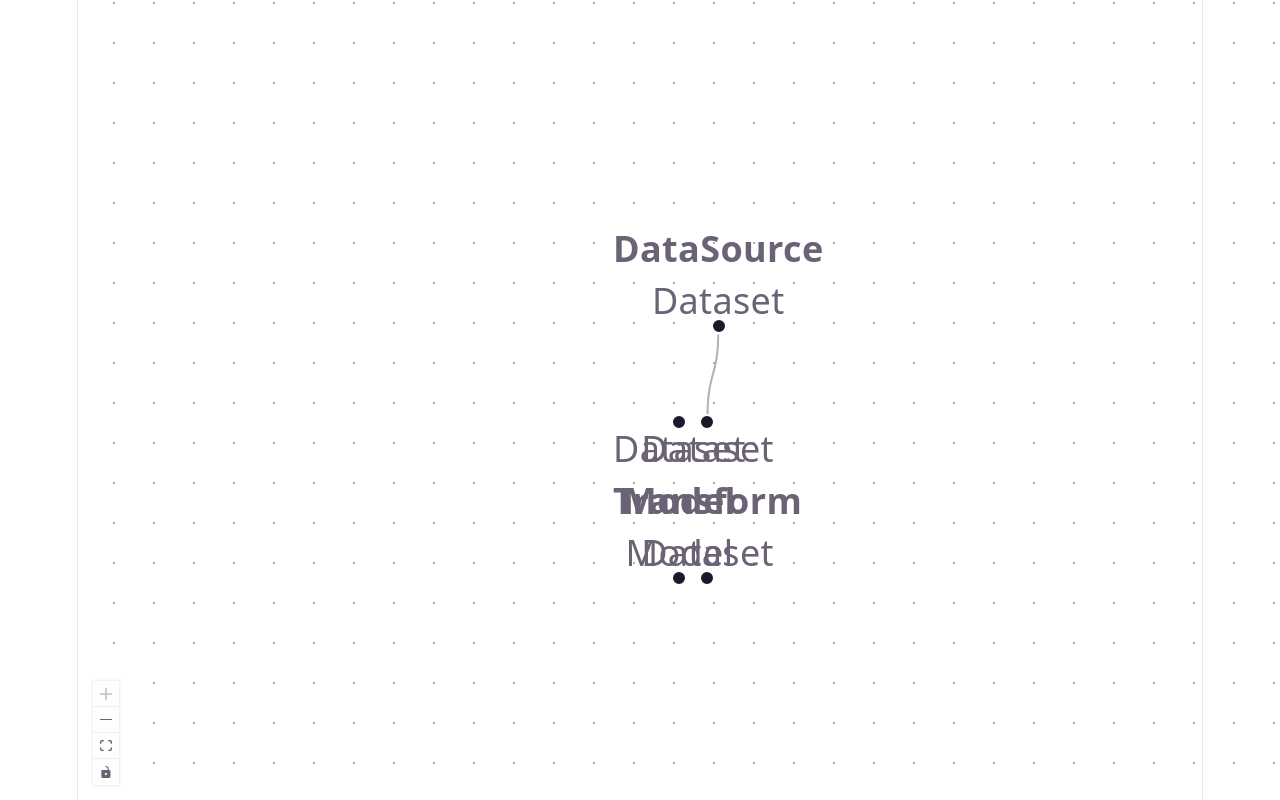
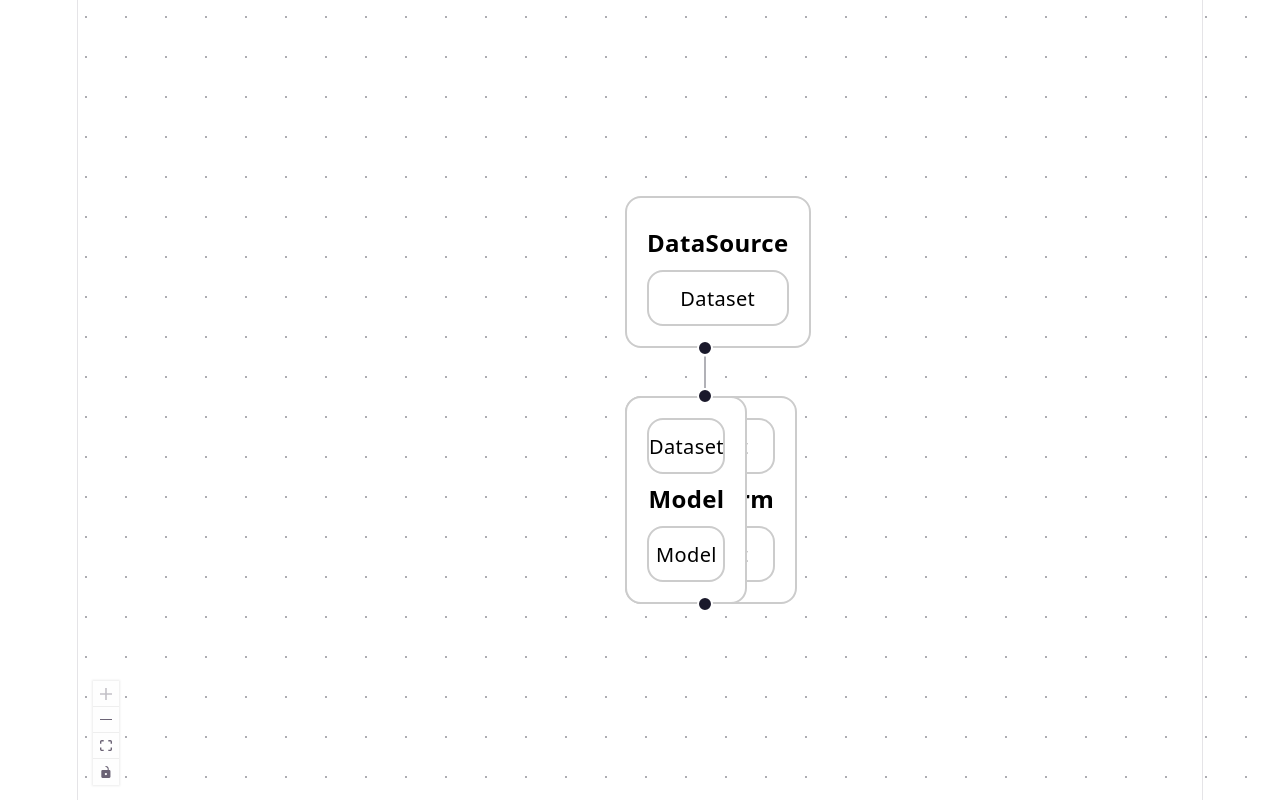
Before and after one commit to jpgorman/react-flow-demo, a React (Vite) app: page / in a window 1280 px wide. Shown: the top 800 px of the page. Built offline with nearby package versions, Linux system fonts and the light colour scheme.

Commit message:
Add basic styling

```diff
--- a/src/pages/flow/ui/CustomNodeComponent.tsx
+++ b/src/pages/flow/ui/CustomNodeComponent.tsx
@@ -3,10 +3,21 @@ import { Handle, Position, type NodeProps } from "@xyflow/react";
 import type { NodeData } from "../model/Node.types";
 import { Handles } from "./Handles";
 
+const styles = {
+  container: {
+    color: "black",
+    fontSize: 12,
+    borderRadius: 8,
+    background: "white",
+    padding: 10,
+    border: "1px solid #ccc",
+  },
+};
+
 export const CustomNodeComponent = memo(
   ({ data, isConnectable }: NodeProps & { data: NodeData }) => {
     return (
-      <>
+      <div style={styles.container}>
         <Handles
           type="target"
           connections={data.inputs}
@@ -20,7 +31,7 @@ export const CustomNodeComponent = memo(
           connections={data.outputs}
           isConnectable={isConnectable}
         />
-      </>
+      </div>
     );
   }
 );
--- a/src/pages/flow/ui/Handles.tsx
+++ b/src/pages/flow/ui/Handles.tsx
@@ -8,19 +8,33 @@ type Props = {
   type: "source" | "target";
 };
 
+const styles = {
+  container: {
+    fontSize: 10,
+    borderRadius: 8,
+    border: "1px solid #ccc",
+  },
+};
+
+// TODO too generic? Split into input and output handles
 export const Handles = memo(({ type, connections, isConnectable }: Props) => {
-  const position = type === "source" ? Position.Bottom : Position.Top;
   if (!connections) {
     return null;
   }
-  return Object.entries(connections).map(([id, params]) => (
-    <div key={id}>
+
+  const position = type === "source" ? Position.Bottom : Position.Top;
+  return Object.entries(connections).map(([id, params], index) => (
+    <div key={id} style={styles.container}>
       <Handle
         isConnectable={isConnectable}
         id={id}
         type={type}
         position={position}
         onConnect={(params) => console.log("handle onConnect", params)}
+        style={{
+          // TODO: improve positioning
+          left: 40 + index * 30,
+        }}
       />
       <span>{params.label}</span>
     </div>
```
